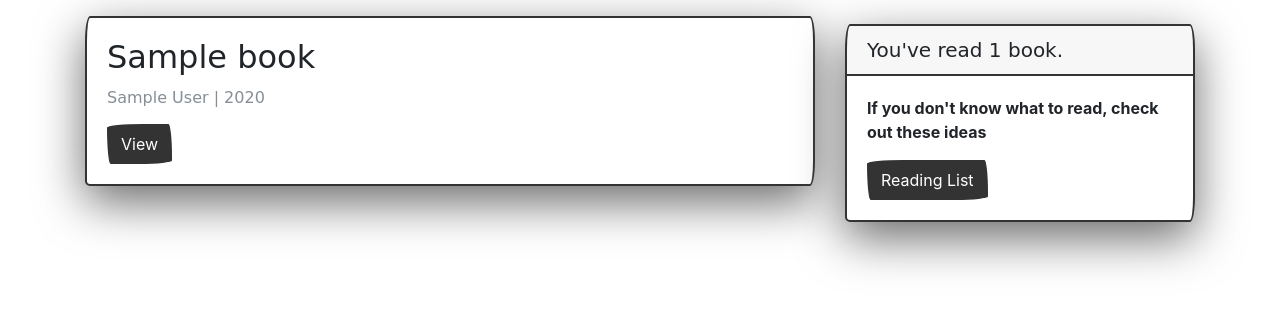
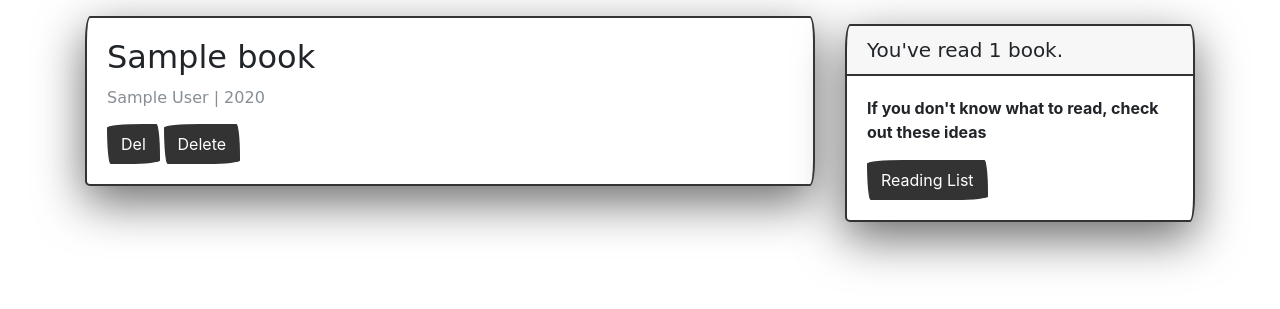
Before and after one commit to AlevtinaOtl/reading_journal, a Django app: page / in a window 1280 px wide. Shown: the part 100-409 px from the top of the page. Run offline with Django 3.2, Linux system fonts and the light colour scheme; a user stored in the database is signed in; tables that the repository leaves empty hold one stand-in row (values such as "Sample post"); some libraries are stand-ins or nearby versions; some web fonts are replaced.

Commit message:
Delete option

```diff
--- a/App/templates/book_detail.html
+++ b/App/templates/book_detail.html
@@ -11,8 +11,8 @@
         <p class="card-text ">{{ book.description }}</p>
         <h4>My opinion</h4>
         <p class="card-text ">{{ book.review }}</p>
+        <a href="{% url 'home' %}" class="btn btn-primary">Back</a>
         <a href="{% url 'edit_book' book.id %}" class="btn btn-primary">Edit</a>
-        <a href="{% url 'home'  %}" class="btn btn-primary">Back</a>
       </div>
     </div>
     {% block sidebar %} {% include 'sidebar.html' %} {% endblock sidebar %}
--- a/App/templates/book_list.html
+++ b/App/templates/book_list.html
@@ -19,8 +19,9 @@
         <div class="card-body">
           <h2 class="card-title">{{ book.title }}</h2>
           <p class="card-text text-muted h6">{{ book.author }} | {{ book.year }} </p>
-          <p class="card-text">{{book.content|slice:":200"}}</p>
-          <a href="{% url 'book_detail' book.id  %}" class="btn btn-primary btn">View</a>
+          <p class="card-text">{{ book.content|slice:":200" }}</p>
+          <a href="{% url 'book_detail' book.id %}" class="btn btn-primary btn">Del</a>
+          <a href="{% url 'delete_book' book.id %}" class="btn btn-primary btn">Delete</a>
         </div>
       </div>
       {% endfor %}
--- a/App/urls.py
+++ b/App/urls.py
@@ -9,5 +9,6 @@
     path('', views.BookList.as_view(), name='home'),
     path('<int:pk>/', views.DetailView.as_view(), name="book_detail"),
     path('add-book/', views.AddBook.as_view(), name='add_book'),
-    path('edit-book/<int:pk>/', views.EditBook.as_view(), name="edit_book")
+    path('edit-book/<int:pk>/', views.EditBook.as_view(), name="edit_book"),
+    path('delete-book/<int:pk>/', views.DeleteBook.as_view(), name="delete_book")
 ]
--- a/App/views.py
+++ b/App/views.py
@@ -2,7 +2,7 @@
 from .models import Book
 from django.views.generic.base import View
 from django.views import generic
-from django.views.generic.edit import UpdateView, CreateView, FormView
+from django.views.generic.edit import UpdateView, CreateView, DeleteView, FormView
 from django.urls import reverse_lazy
 
 from django.contrib.auth.views import LoginView, LogoutView
@@ -72,3 +72,8 @@
     fields = ['title', 'author', 'year', 'description', 'review']
     success_url = reverse_lazy('home')
     template_name = 'add_book.html'
+
+class DeleteBook(LoginRequiredMixin, DeleteView):
+    model = Book
+    success_url = reverse_lazy('home')
+    template_name = 'task_confirm_delete.html'
```
Also changed, not shown: App/templates/task_confirm_delete.html (added, +23 -0 lines).
